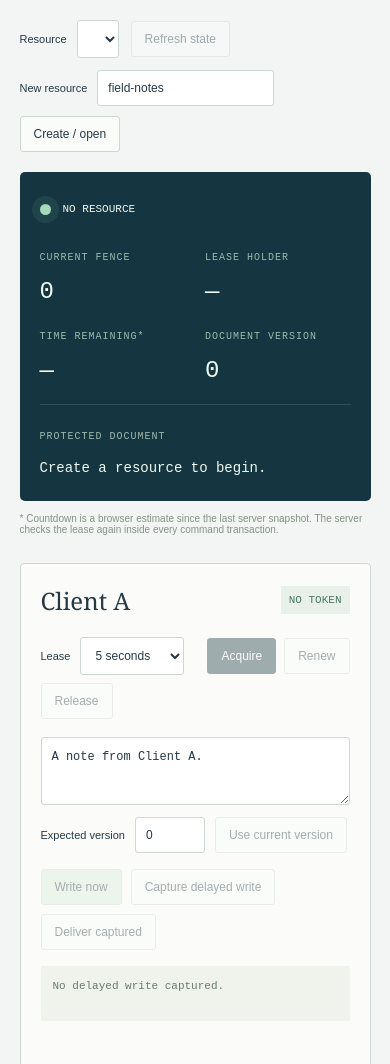
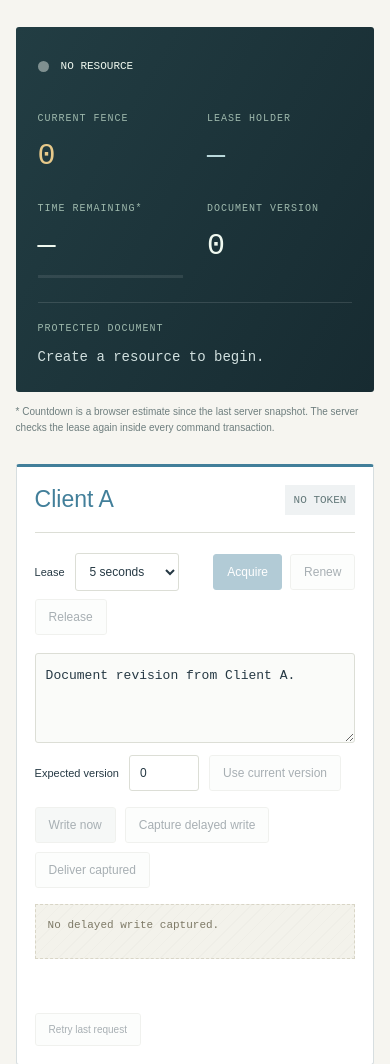
Before and after one commit to Michaelhoang8/lease-beacon, a website: page index.html in a window 390 px wide. Shown: the part 234-1298 px from the top of the page. Drawn offline with Linux system fonts and the light colour scheme; no server answers.

Commit message:
Clarify lease authority with client colors and estimated expiry display

```diff
--- a/app.js
+++ b/app.js
@@ -30,7 +30,8 @@ async function api(path, body) {
 function clientUI(c) {
   const section = document.createElement("section");
   section.className = "client";
-  section.innerHTML = `<div class="client-head"><h2>Client ${c.holder}</h2><span class="token" id="token-${c.holder}">NO TOKEN</span></div><div class="lease-actions"><label>Lease<select id="ttl-${c.holder}"><option value="1000">1 second</option><option value="5000" selected>5 seconds</option><option value="15000">15 seconds</option><option value="60000">60 seconds</option></select></label><button data-action="acquire">Acquire</button><button data-action="renew">Renew</button><button data-action="release">Release</button></div><textarea id="value-${c.holder}" aria-label="Client ${c.holder} document value" maxlength="2048">A note from Client ${c.holder}.</textarea><div class="version-controls"><label>Expected version<input id="expected-${c.holder}" type="number" min="0" max="1000000000" value="0" aria-label="Client ${c.holder} expected version"></label><button data-action="sync">Use current version</button></div><div class="write-actions"><button data-action="write">Write now</button><button data-action="capture">Capture delayed write</button><button data-action="deliver">Deliver captured</button></div><div class="capture" id="captured-${c.holder}">No delayed write captured.</div><p class="last-result" id="result-${c.holder}"></p><footer><button data-action="retry">Retry last request</button></footer>`;
+  section.dataset.client = c.holder;
+  section.innerHTML = `<div class="client-head"><h2>Client ${c.holder}</h2><span class="token" id="token-${c.holder}">NO TOKEN</span></div><div class="lease-actions"><label>Lease<select id="ttl-${c.holder}"><option value="1000">1 second</option><option value="5000" selected>5 seconds</option><option value="15000">15 seconds</option><option value="60000">60 seconds</option></select></label><button data-action="acquire">Acquire</button><button data-action="renew">Renew</button><button data-action="release">Release</button></div><textarea id="value-${c.holder}" aria-label="Client ${c.holder} document value" maxlength="2048">Document revision from Client ${c.holder}.</textarea><div class="version-controls"><label>Expected version<input id="expected-${c.holder}" type="number" min="0" max="1000000000" value="0" aria-label="Client ${c.holder} expected version"></label><button data-action="sync">Use current version</button></div><div class="write-actions"><button data-action="write">Write now</button><button data-action="capture">Capture delayed write</button><button data-action="deliver">Deliver captured</button></div><div class="capture" id="captured-${c.holder}">No delayed write captured.</div><p class="last-result" id="result-${c.holder}"></p><footer><button data-action="retry">Retry last request</button></footer>`;
   for (const b of section.querySelectorAll("[data-action]"))
     b.onclick = () => act(c, b.dataset.action);
   c.section = section;
@@ -65,8 +66,21 @@ function countdown() {
     snapshot.remaining_ms - (performance.now() - received),
   );
   $("remaining").textContent = (remaining / 1000).toFixed(1) + "s";
-  $("lease-state").textContent =
-    snapshot.state.holder && remaining > 0 ? "LEASE ACTIVE" : "AVAILABLE";
+  const active = Boolean(snapshot.state.holder && remaining > 0);
+  $("lease-state").textContent = active
+    ? "ACTIVE · ESTIMATE"
+    : snapshot.state.holder
+      ? "EXPIRED · ESTIMATE"
+      : "NO LEASE";
+  document.querySelector(".authority").dataset.active = String(active);
+  $("lease-fill").style.width =
+    `${snapshot.remaining_ms > 0 ? (100 * remaining) / snapshot.remaining_ms : 0}%`;
+  for (const c of clients)
+    c.section.dataset.owner = String(
+      active &&
+        snapshot.state.holder === c.holder &&
+        snapshot.state.fence === c.token,
+    );
 }
 setInterval(countdown, 200);
 function render() {
--- a/index.html
+++ b/index.html
@@ -13,13 +13,6 @@
       ><button id="export">Export evidence ↗</button>
     </header>
     <main>
-      <section class="intro">
-        <h1>One owner.<br /><span>No late arrivals.</span></h1>
-        <p>
-          A lease expires. Its token never returns.<br />Watch a delayed writer
-          meet the fence.
-        </p>
-      </section>
       <section class="resource-bar">
         <label>Resource<select id="resources"></select></label
         ><button id="refresh">Refresh state</button>
@@ -43,6 +36,9 @@
         <div><small>LEASE HOLDER</small><strong id="holder">—</strong></div>
         <div>
           <small>TIME REMAINING*</small><strong id="remaining">—</strong>
+          <div class="lease-track" aria-hidden="true">
+            <div id="lease-fill"></div>
+          </div>
         </div>
         <div>
           <small>DOCUMENT VERSION</small><strong id="version">0</strong>
@@ -62,8 +58,8 @@
       <section class="ledger">
         <div class="section-head">
           <div>
-            <small>THE DURABLE RECORD</small>
-            <h2>Every attempt leaves a receipt.</h2>
+            <small>RECEIPT HISTORY</small>
+            <h2>Command receipts</h2>
           </div>
           <span id="audit"></span>
         </div>
@@ -140,9 +136,7 @@
       </section>
     </main>
     <footer>
-      Lease Beacon / Fence the write, not just the intention.<span
-        >SQLite · real HTTP · no external services</span
-      >
+      Lease Beacon<span>SQLite · real HTTP · no external services</span>
     </footer>
   </body>
 </html>
--- a/style.css
+++ b/style.css
@@ -418,3 +418,192 @@ body > footer {
     letter-spacing: -1px;
   }
 }
+
+/* Shared authority and independent client consoles */
+:root {
+  background: #f6f5f0;
+  --line: #dcded6;
+  --ink: #233b41;
+}
+header {
+  background: #fffefa;
+  padding: 20px 4%;
+}
+main {
+  padding: 22px 4%;
+}
+.resource-bar {
+  border-top: 0;
+  padding-top: 0;
+  margin-bottom: 10px;
+}
+.authority {
+  grid-template-columns: 150px repeat(4, minmax(0, 1fr));
+  background: linear-gradient(120deg, #223d43, #172b31);
+  border-radius: 3px;
+  gap: 24px;
+  padding: 30px;
+}
+.authority strong {
+  font-size: 38px;
+  letter-spacing: -1px;
+}
+#fence {
+  color: #e7c98a;
+}
+#holder {
+  color: #bad9dc;
+}
+.beacon span {
+  background: #7f9090;
+  box-shadow: none;
+}
+.authority[data-active="true"] .beacon span {
+  background: #9bddbd;
+  animation: lease-pulse 2s ease-in-out infinite;
+}
+@keyframes lease-pulse {
+  0%,
+  100% {
+    box-shadow: 0 0 0 5px #9bddbd12;
+  }
+  50% {
+    box-shadow: 0 0 0 10px #9bddbd08;
+  }
+}
+.lease-track {
+  height: 3px;
+  background: #ffffff18;
+  margin-top: 12px;
+  overflow: hidden;
+}
+#lease-fill {
+  height: 100%;
+  width: 0;
+  background: #9bddbd;
+  transition: width 0.2s linear;
+}
+.document {
+  display: grid;
+  grid-template-columns: 150px 1fr;
+  gap: 24px;
+  align-items: start;
+}
+.document pre {
+  margin: 0;
+  color: #d1e0df;
+}
+.clock-note {
+  color: #6e7e7e;
+  line-height: 1.6;
+}
+.clients {
+  gap: 24px;
+}
+.client {
+  --client-accent: #427f9a;
+  padding: 24px;
+  border-radius: 3px;
+  border: 1px solid #d7dee0;
+  border-top: 3px solid var(--client-accent);
+  background: #fff;
+}
+.client[data-client="B"] {
+  --client-accent: #ac7545;
+}
+.client-head {
+  padding-bottom: 17px;
+  border-bottom: 1px solid var(--line);
+}
+.client-head h2 {
+  font:
+    500 23px Arial,
+    sans-serif;
+  color: var(--client-accent);
+}
+.token {
+  background: #eff2f3;
+  color: #637879;
+  border: 1px solid transparent;
+}
+.client[data-owner="true"] .token {
+  border-color: var(--client-accent);
+  color: var(--client-accent);
+  background: #fff;
+}
+.client textarea {
+  min-height: 90px;
+  background: #fafbf9;
+  font-size: 13px;
+  line-height: 1.8;
+}
+.lease-actions button:first-of-type {
+  background: var(--client-accent);
+  border-color: var(--client-accent);
+}
+.capture {
+  background: repeating-linear-gradient(135deg, #f3f2eb 0 8px, #efeee7 8px 9px);
+  border: 1px dashed #d8d5c6;
+  color: #7d7966;
+}
+.write-actions button:first-child {
+  background: #e9f0ed;
+}
+.section-head h2 {
+  font:
+    500 23px Arial,
+    sans-serif;
+  margin: 10px 0 22px;
+}
+.table-wrap {
+  background: #fff;
+  border: 1px solid var(--line);
+  border-radius: 3px;
+}
+.denied-row {
+  background: #fff7f0;
+}
+button {
+  transition:
+    background 0.16s,
+    border-color 0.16s;
+}
+.version-controls {
+  flex-wrap: wrap;
+}
+@media (max-width: 900px) {
+  .authority {
+    grid-template-columns: repeat(3, minmax(0, 1fr));
+  }
+  .document {
+    grid-template-columns: 1fr;
+    gap: 12px;
+  }
+}
+@media (max-width: 600px) {
+  .authority {
+    grid-template-columns: 1fr 1fr;
+    padding: 22px;
+  }
+  .authority strong {
+    font-size: 30px;
+  }
+  header {
+    flex-wrap: wrap;
+  }
+  .resource-bar label {
+    flex-wrap: wrap;
+  }
+  .resource-bar input {
+    max-width: 100%;
+  }
+  .client {
+    padding: 18px;
+  }
+}
+@media (prefers-reduced-motion: reduce) {
+  * {
+    transition: none !important;
+    animation: none !important;
+  }
+}
```
Also changed, not shown: README.md, docs/workbench.png.
